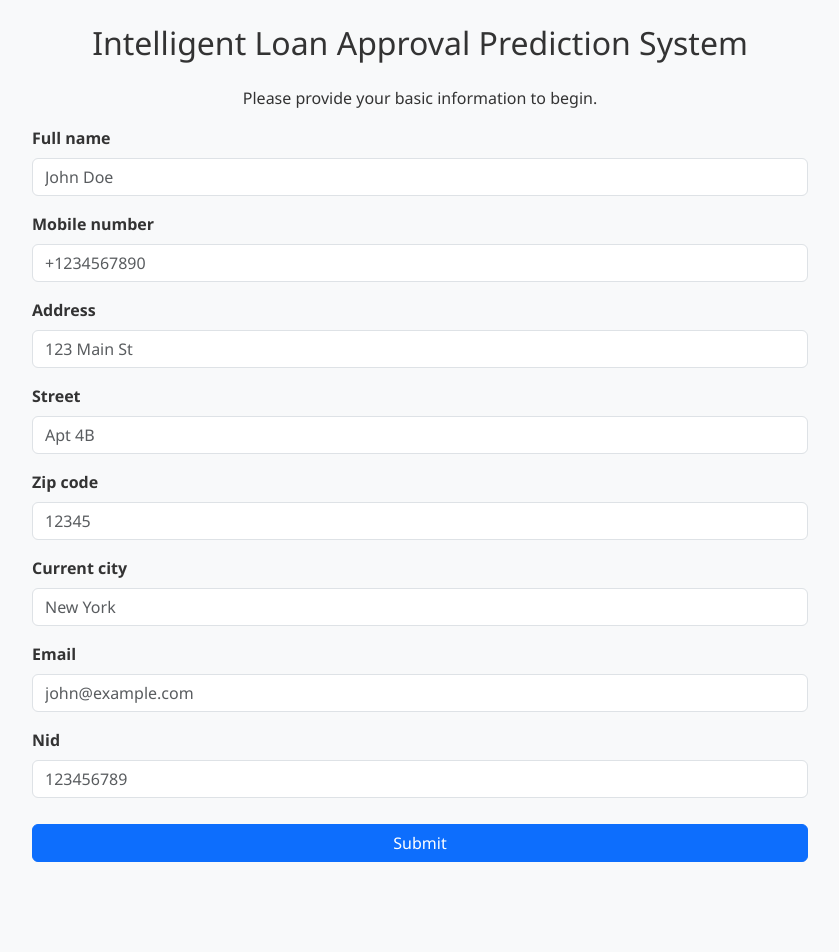
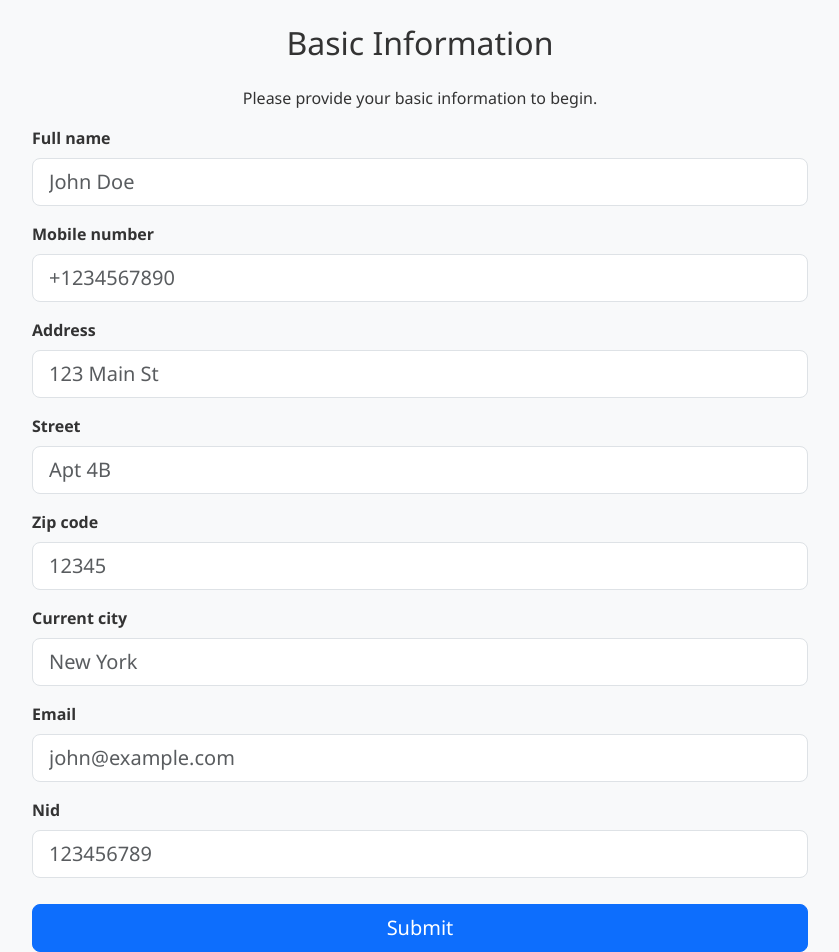
Before and after one commit to tshihab07/Intelligent-Loan-Approval-Prediction-System, a Flask app: template templates/basic-information.html in a window 1280 px wide. Shown: the whole page, without its empty margins (220-1059 px from the left). Before the commit the page ends 862 px from the top, so only its background shows below. Run offline with Flask 3, Linux system fonts and the light colour scheme; the template is opened without the code that fills it, so the values that code supplies are empty, except form fields; tables that the repository leaves empty hold one stand-in row (values such as "Sample post"); form fields are guessed from the names that the template uses; parts of the project's set-up code (start-up, migrations or seed data) failed here and were passed over.

Commit message:
style(ui): improve visibility and clarity of input fields

```diff
--- a/templates/basic-information.html
+++ b/templates/basic-information.html
@@ -1,68 +1,66 @@
-<!-- templates/index.html -->
 {% extends "base.html" %}
 
-{% block title %}Loan Application - Step 1{% endblock %}
+{% block title %}Basic Information{% endblock %}
 
 {% block content %}
-<h2 class="text-center mb-4">Intelligent Loan Approval Prediction System</h2>
+<h2 class="text-center mb-4">Basic Information</h2>
 <p class="text-center">Please provide your basic information to begin.</p>
 
-<!-- In templates/index.html -->
 <form method="POST" action="{{ url_for('main.apply') }}" class="needs-validation" novalidate>
     {{ form.hidden_tag() }}
     <div class="mb-3">
         {{ form.full_name.label(class="form-label") }}
-        {{ form.full_name(class="form-control", placeholder="John Doe") }}
+        {{ form.full_name(class="form-control form-control-lg", placeholder="John Doe") }}
         {% for error in form.full_name.errors %}
             <div class="invalid-feedback">{{ error }}</div>
         {% endfor %}
     </div>
     <div class="mb-3">
         {{ form.mobile_number.label(class="form-label") }}
-        {{ form.mobile_number(class="form-control", placeholder="+1234567890") }}
+        {{ form.mobile_number(class="form-control form-control-lg", placeholder="+1234567890") }}
         {% for error in form.mobile_number.errors %}
             <div class="invalid-feedback">{{ error }}</div>
         {% endfor %}
     </div>
     <div class="mb-3">
         {{ form.address.label(class="form-label") }}
-        {{ form.address(class="form-control", placeholder="123 Main St") }}
+        {{ form.address(class="form-control form-control-lg", placeholder="123 Main St") }}
         {% for error in form.address.errors %}
             <div class="invalid-feedback">{{ error }}</div>
         {% endfor %}
     </div>
     <div class="mb-3">
         {{ form.street.label(class="form-label") }}
-        {{ form.street(class="form-control", placeholder="Apt 4B") }}
+        {{ form.street(class="form-control form-control-lg", placeholder="Apt 4B") }}
     </div>
     <div class="mb-3">
         {{ form.zip_code.label(class="form-label") }}
-        {{ form.zip_code(class="form-control", placeholder="12345") }}
+        {{ form.zip_code(class="form-control form-control-lg", placeholder="12345") }}
         {% for error in form.zip_code.errors %}
             <div class="invalid-feedback">{{ error }}</div>
         {% endfor %}
     </div>
     <div class="mb-3">
         {{ form.current_city.label(class="form-label") }}
-        {{ form.current_city(class="form-control", placeholder="New York") }}
+        {{ form.current_city(class="form-control form-control-lg", placeholder="New York") }}
         {% for error in form.current_city.errors %}
             <div class="invalid-feedback">{{ error }}</div>
         {% endfor %}
     </div>
     <div class="mb-3">
         {{ form.email.label(class="form-label") }}
-        {{ form.email(class="form-control", placeholder="john@example.com") }}
+        {{ form.email(class="form-control form-control-lg", placeholder="john@example.com") }}
         {% for error in form.email.errors %}
             <div class="invalid-feedback">{{ error }}</div>
         {% endfor %}
     </div>
     <div class="mb-3">
         {{ form.nid.label(class="form-label") }}
-        {{ form.nid(class="form-control", placeholder="123456789") }}
+        {{ form.nid(class="form-control form-control-lg", placeholder="123456789") }}
         {% for error in form.nid.errors %}
             <div class="invalid-feedback">{{ error }}</div>
         {% endfor %}
     </div>
-    {{ form.submit(class="btn btn-primary w-100") }}
+    {{ form.submit(class="btn btn-primary btn-lg w-100") }}
 </form>
 {% endblock %}
```
